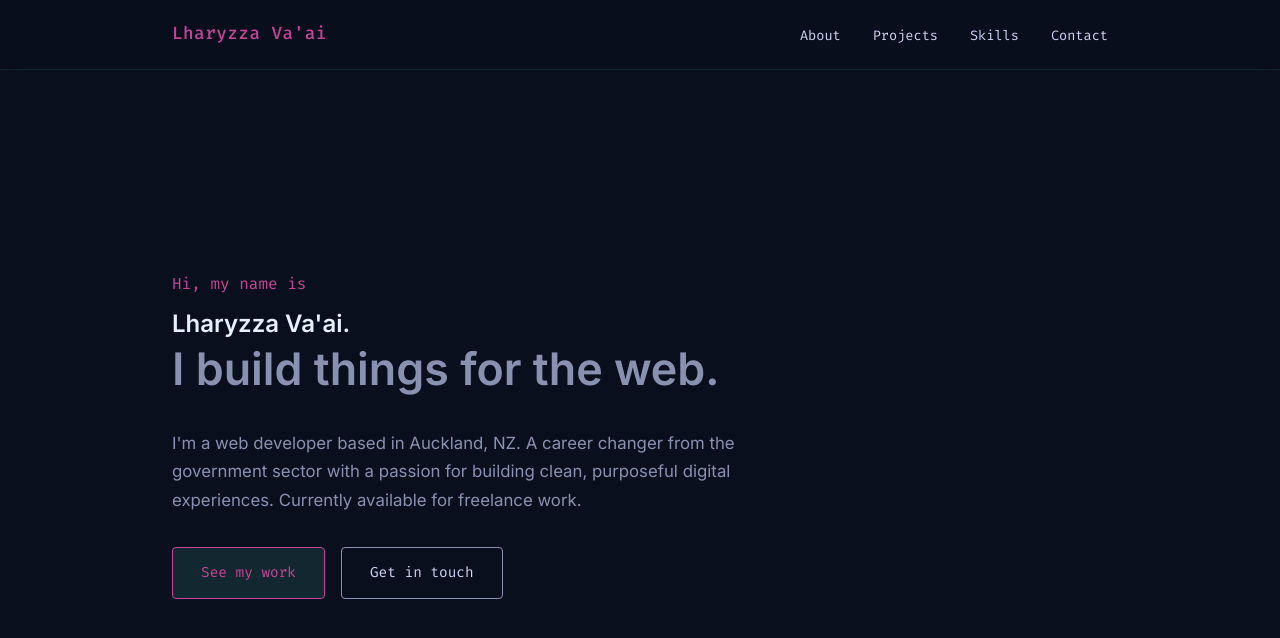
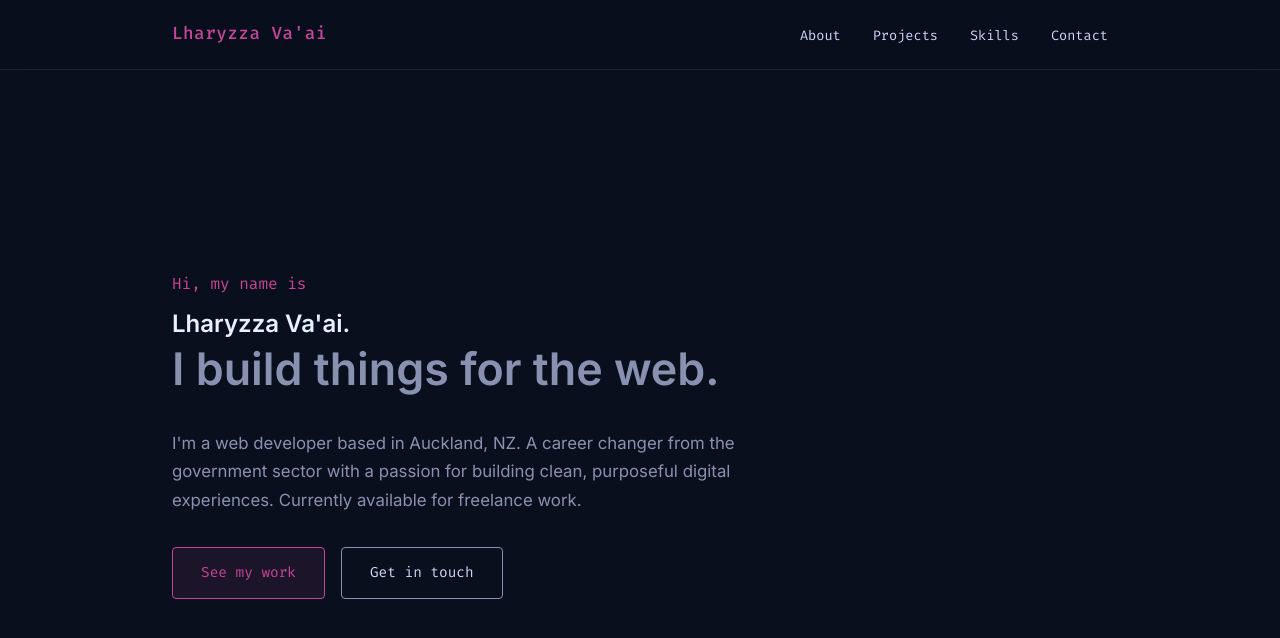
Before and after one commit to Lharry95/my-portfolio, a React (Vite) app: page / in a window 1280 px wide. In both pictures the pointer is over the link "See my work". Shown: the top 638 px of the page. Built offline with nearby package versions, Linux system fonts and the light colour scheme.

Commit message:
fix: update btnPrimary hover to match new accent colour

```diff
--- a/src/components/Hero/Hero.module.css
+++ b/src/components/Hero/Hero.module.css
@@ -80,7 +80,7 @@
 }
 
 .btnPrimary:hover {
-  background-color: rgba(100, 255, 218, 0.1);
+  background-color: rgba(197, 69, 150, 0.1);
   text-decoration: none;
 }
 
```
